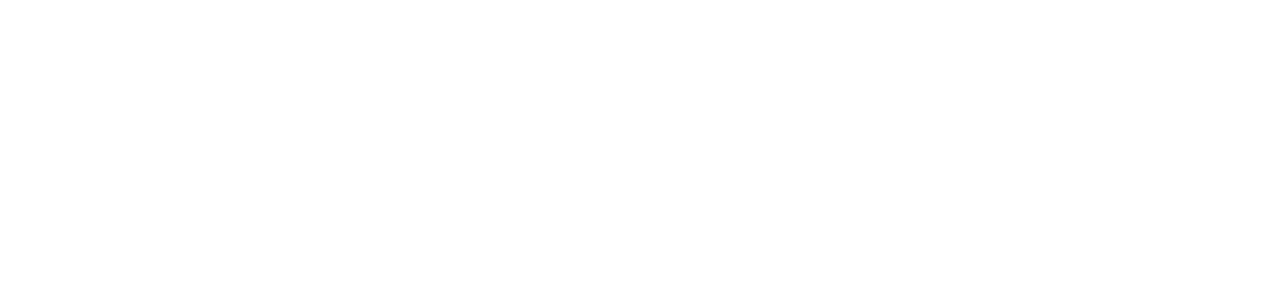
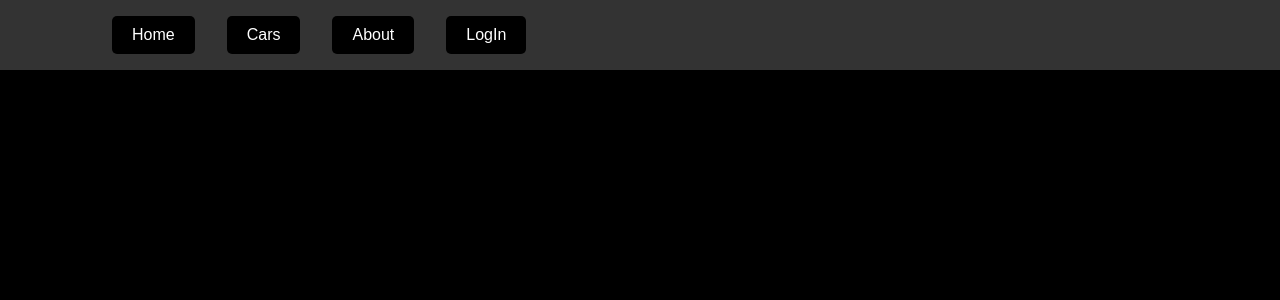
Before and after one commit to ferrarizaum/garage-front, a React (Create React App) app: page /about in a window 1280 px wide. Before the commit this address had no page. Shown: the top 300 px of the page. Built offline with nearby package versions, Linux system fonts and the light colour scheme.

Commit message:
adding login and about page

```diff
--- a/src/components/NavBar.jsx
+++ b/src/components/NavBar.jsx
@@ -46,10 +46,14 @@
             </button>
           </li>
           <li style={{ paddingLeft: "2em" }}>
-            <button style={buttonStyle}>About</button>
+            <button style={buttonStyle} onClick={() => navigate("/about")}>
+              About
+            </button>
           </li>
           <li style={{ paddingLeft: "2em" }}>
-            <button style={buttonStyle}>LogIn</button>
+            <button style={buttonStyle} onClick={() => navigate("/login")}>
+              LogIn
+            </button>
           </li>
         </ul>
       </nav>
--- a/src/index.jsx
+++ b/src/index.jsx
@@ -4,6 +4,8 @@
 import { BrowserRouter as Router, Route, Routes } from "react-router-dom";
 import CarsPage from "./pages/CarsPage";
 import OwnerPage from "./pages/OwnerPage";
+import AboutPage from "./pages/AboutPage";
+import LoginPage from "./pages/LoginPage";
 
 const root = ReactDOM.createRoot(document.getElementById("root"));
 root.render(
@@ -12,6 +14,8 @@
       <Route path="/" element={<Home />} />
       <Route path="/cars" element={<CarsPage />} />
       <Route path="/owner/:ownerName" element={<OwnerPage />} />
+      <Route path="/about" element={<AboutPage />} />
+      <Route path="/login" element={<LoginPage />} />
     </Routes>
   </Router>
 );
--- /dev/null
+++ b/src/pages/AboutPage.jsx
@@ -0,0 +1,15 @@
+import React from "react";
+import Navbar from "../components/NavBar";
+
+const AboutPage = () => {
+  return (
+    <div style={{ backgroundColor: "#000000", height: "100vh" }}>
+      <div>
+        <Navbar />
+      </div>
+      <div></div>
+    </div>
+  );
+};
+
+export default AboutPage;
--- /dev/null
+++ b/src/pages/LoginPage.jsx
@@ -0,0 +1,15 @@
+import React from "react";
+import Navbar from "../components/NavBar";
+
+const LoginPage = () => {
+  return (
+    <div style={{ backgroundColor: "#000000", height: "100vh" }}>
+      <div>
+        <Navbar />
+      </div>
+      <div></div>
+    </div>
+  );
+};
+
+export default LoginPage;
```
